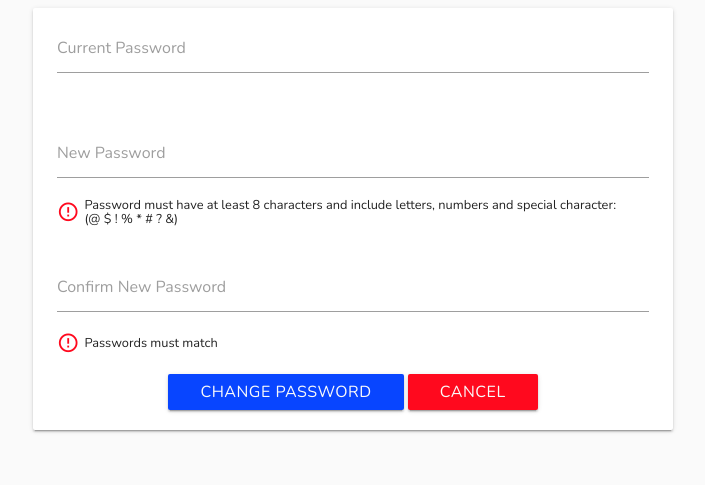
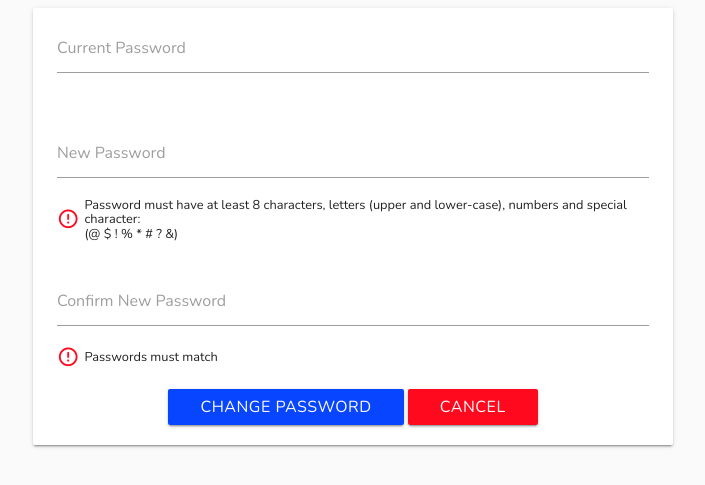
Before and after one commit to Tom-Nagy/family-friendly, a Flask app: page /change_password/1 in a window 1280 px wide. Shown: the part 178-663 px from the top of the page, without its empty margins (287-992 px from the left). Run offline with Flask 2, Linux system fonts and the light colour scheme; the visitor is signed in with stand-in values (Sample User, id 1); data that the repository does not hold is empty.

Commit message:
Change the info given to the user for password to be more specific

```diff
--- a/app/templates/change_password.html
+++ b/app/templates/change_password.html
@@ -22,7 +22,7 @@
                     <label for="new_password">New Password</label>
                     <span class="helper-text valign-wrapper">
                         <span class="material-icons">error_outline</span>
-                        Password must have at least 8 characters and include letters,
+                        Password must have at least 8 characters, letters (upper and lower-case),
                         numbers and special character: <br>
                         (@ $ ! % * # ? &)
                     </span>
--- a/app/templates/signup.html
+++ b/app/templates/signup.html
@@ -47,7 +47,7 @@
                     <label for="password">Create Password</label>
                     <span class="helper-text valign-wrapper">
                         <span class="material-icons">error_outline</span>
-                        Password must have at least 8 characters, include 1 uppercase and 1 lowercase letter,
+                        Password must have at least 8 characters, letters (upper and lower-case),
                         numbers and special character: <br>
                         (@ $ ! % * # ? &)
                     </span>
```
